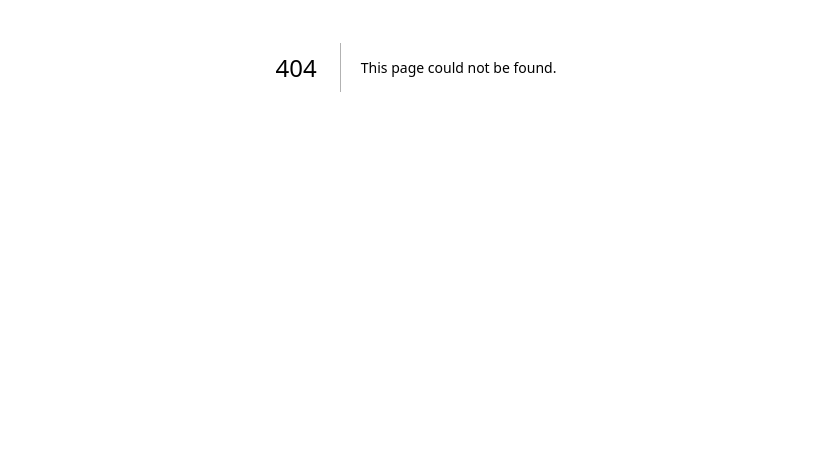
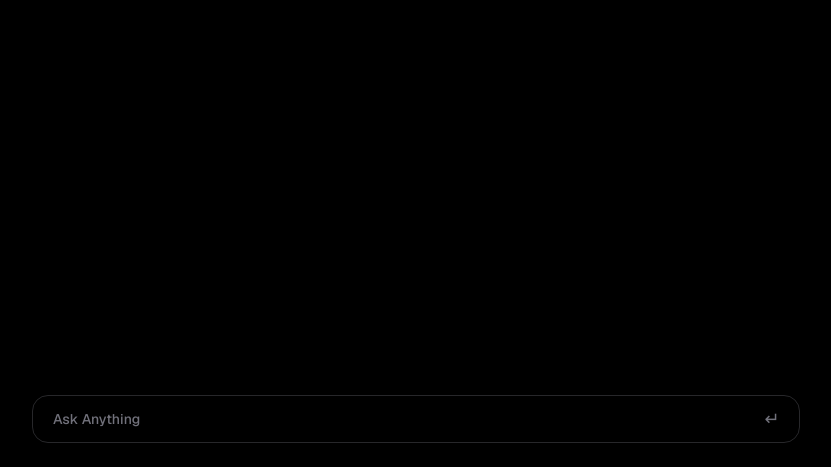
Before and after one commit to AdityaSrivastava185/Nextjs-ai-sdk, a Next.js app: page /ui/tools in a window 1280 px wide. Before the commit this address had no page. Shown: the part 333-800 px from the top of the page, without its empty margins (224-1055 px from the left). Built offline with nearby package versions, Linux system fonts and the light colour scheme.

Commit message:
tool calling implementation added

```diff
--- /dev/null
+++ b/app/api/tools/route.ts
@@ -0,0 +1,52 @@
+import {
+  createUIMessageStreamResponse,
+  toUIMessageStream,
+  streamText,
+  UIMessage,
+  convertToModelMessages,
+  tool,
+  InferUITools,
+  UIDataTypes,
+  stepCountIs,
+} from "ai";
+import { groq } from "@ai-sdk/groq";
+import { z } from "zod";
+
+const tools = {
+  getWeather: tool({
+    description: "Get the weather for a location",
+    inputSchema: z.object({
+      city: z.string().describe("The city to get the weather for"),
+    }),
+    execute: async ({ city }) => {
+      if (city === "Gotham City") {
+        return "70°F and cloudy";
+      } else if (city === "Metropolis") {
+        return "80°F and sunny";
+      } else {
+        return "Unknown";
+      }
+    },
+  }),
+};
+
+export type ChatTools = InferUITools<typeof tools>;
+export type ChatMessage = UIMessage<never, UIDataTypes, ChatTools>;
+
+export async function POST(req: Request) {
+  try {
+    const { messages }: { messages: ChatMessage[] } = await req.json();
+
+    const result = streamText({
+      model: groq("groq/compound"),
+      messages: await convertToModelMessages(messages),
+      tools,
+      stopWhen: stepCountIs(2),
+    });
+
+    return result.toUIMessageStreamResponse();
+  } catch (error) {
+    console.error("Error streaming chat completion:", error);
+    return new Response("Failed to stream chat completion", { status: 500 });
+  }
+}
--- /dev/null
+++ b/app/ui/tools/page.tsx
@@ -0,0 +1,123 @@
+"use client";
+
+import { useChat } from "@ai-sdk/react";
+import { DefaultChatTransport } from "ai";
+import React, { useState } from "react";
+
+const Page = () => {
+  const [input, setInput] = useState("");
+  const { messages, sendMessage, status, error, stop } = useChat({
+    transport: new DefaultChatTransport({
+        api: "/api/tools"
+    })
+  });
+  const handleSubmit = (e: React.FormEvent<HTMLFormElement>) => {
+    e.preventDefault();
+    sendMessage({
+      text: input,
+    });
+    setInput("");
+  };
+  return (
+    <div className="app-shell flex min-h-screen flex-col items-center bg-black px-4 text-zinc-100 sm:px-6 lg:px-8">
+      <main className="workspace-panel flex min-h-screen w-full max-w-5xl flex-col">
+        <div className="mx-auto flex w-full max-w-3xl flex-1 flex-col px-1 pb-32 pt-10 sm:px-3 sm:pb-36 sm:pt-16">
+          {error && (
+            <div className="mb-6 rounded-lg border border-red-900/60 bg-red-950/20 px-4 py-3 text-sm text-red-300">
+              {error.message}
+            </div>
+          )}
+
+          <div className="flex flex-1 flex-col gap-7">
+            {messages.map((message) => {
+              const isUser = message.role === "user";
+
+              return (
+                <div
+                  className={`flex w-full ${isUser ? "justify-end" : "justify-start"}`}
+                  key={message.id}
+                >
+                  <div
+                    className={`flex max-w-[min(42rem,100%)] flex-col gap-2 ${
+                      isUser ? "items-end" : "items-start"
+                    }`}
+                  >
+                    <div className="text-xs font-semibold uppercase tracking-wide text-zinc-500">
+                      {isUser ? "You" : "AI"}
+                    </div>
+                    <div
+                      className={`rounded-2xl border px-4 py-3 text-[15px] leading-7 shadow-2xl shadow-black/20 ${
+                        isUser
+                          ? "border-zinc-800 bg-zinc-950 text-zinc-100"
+                          : "border-zinc-900 bg-black text-zinc-200"
+                      }`}
+                    >
+                      {message.parts.map((part, index) => {
+                        switch (part.type) {
+                          case "text":
+                            return (
+                              <div
+                                className="whitespace-pre-wrap break-words"
+                                key={`${message.id}-${index}`}
+                              >
+                                {part.text}
+                              </div>
+                            );
+                          default:
+                            return null;
+                        }
+                      })}
+                    </div>
+                  </div>
+                </div>
+              );
+            })}
+
+            {(status === "submitted" || status === "streaming") && (
+              <div className="flex items-center gap-3 text-sm text-zinc-500">
+                <div className="h-4 w-4 animate-spin rounded-full border border-zinc-800 border-t-zinc-400" />
+                <span>Thinking</span>
+              </div>
+            )}
+          </div>
+        </div>
+
+        <form
+          className="composer-shell fixed bottom-4 left-1/2 z-10 w-[calc(100%-2rem)] max-w-3xl -translate-x-1/2 sm:bottom-6 sm:w-[calc(100%-3rem)]"
+          onSubmit={handleSubmit}
+        >
+          <div className="relative">
+            <input
+              type="text"
+              placeholder="Ask Anything"
+              value={input}
+              onChange={(e) => setInput(e.target.value)}
+              className="h-12 w-full rounded-2xl border border-zinc-800 bg-black px-5 pr-20 text-sm font-medium text-zinc-100 shadow-2xl shadow-black/50 outline-none transition placeholder:text-zinc-500 focus:border-zinc-500 focus:ring-4 focus:ring-white/5"
+            />
+            <div className="absolute right-3 top-1/2 flex -translate-y-1/2 items-center">
+              {status === "streaming" || status === "submitted" ? (
+                <button
+                  onClick={stop}
+                  className="rounded-lg px-2.5 py-1 text-xs font-semibold text-red-500 transition hover:bg-red-950/40 hover:text-red-300"
+                  type="button"
+                >
+                  stop
+                </button>
+              ) : (
+                <button
+                  className="flex h-8 w-8 items-center justify-center rounded-lg text-lg text-zinc-500 transition hover:bg-zinc-900 hover:text-zinc-200 disabled:cursor-not-allowed disabled:opacity-40"
+                  disabled={status !== "ready"}
+                  type="submit"
+                >
+                  ↵
+                </button>
+              )}
+            </div>
+          </div>
+        </form>
+      </main>
+    </div>
+  );
+};
+
+export default Page;
```
